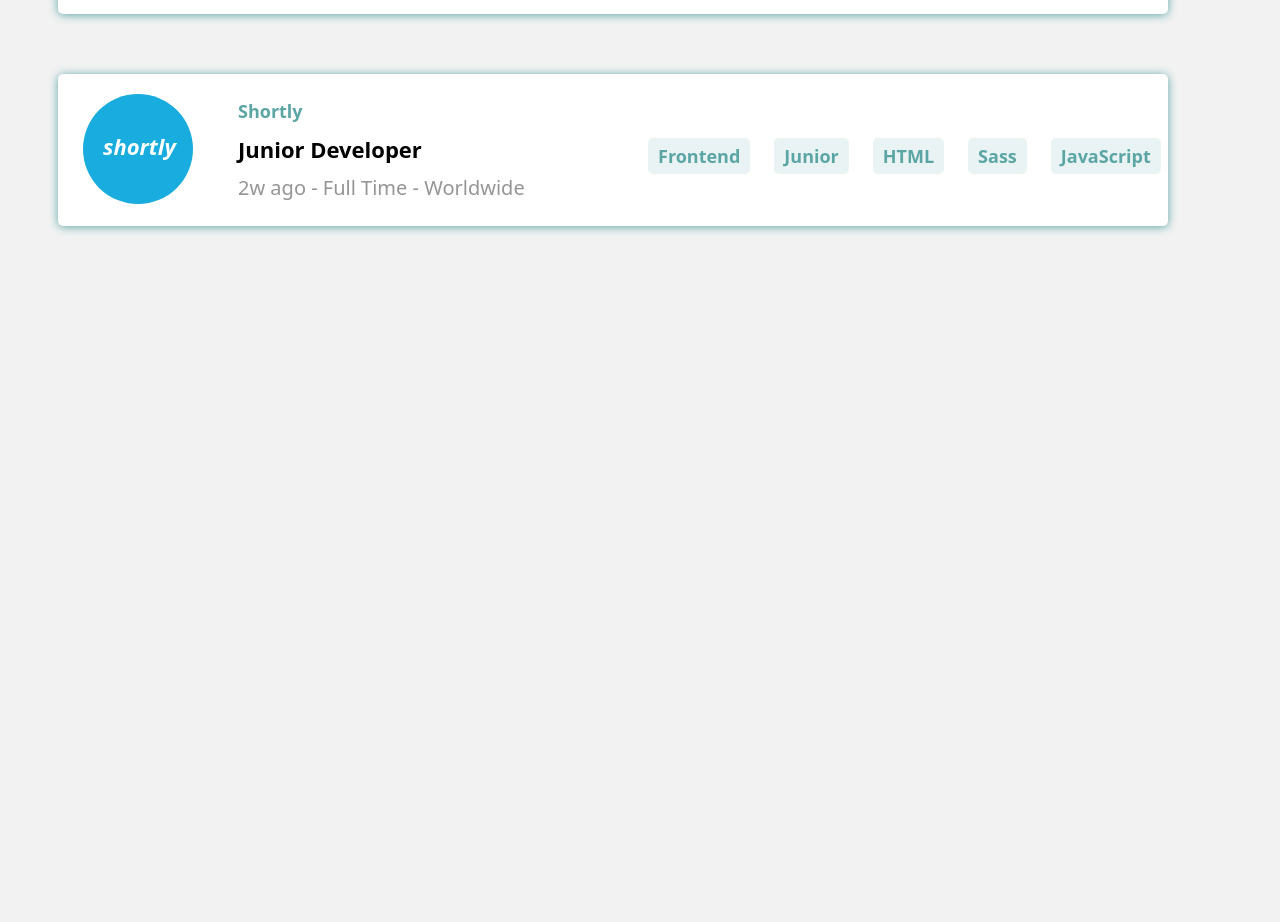
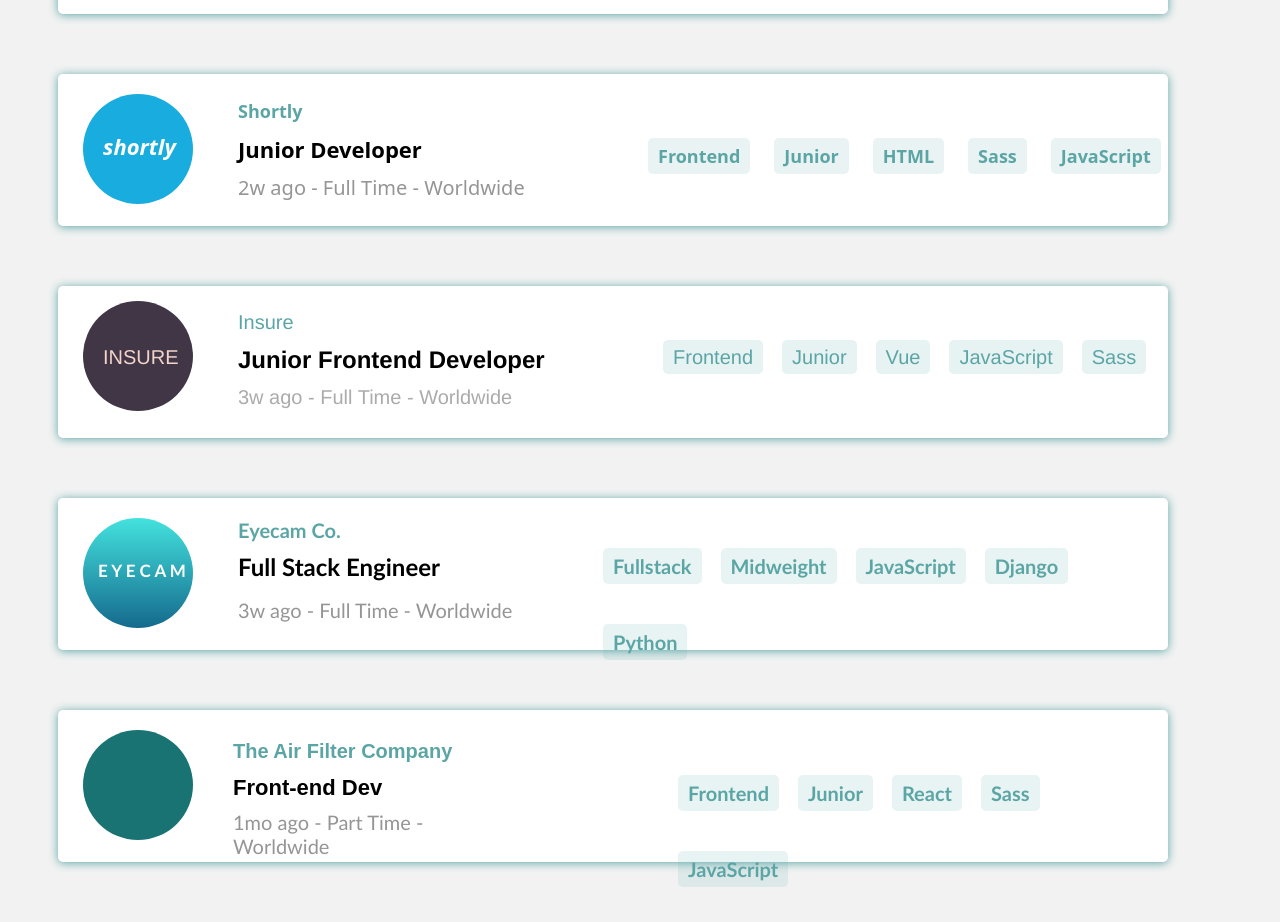
Before and after one commit to Aslan0N/Aslan0N, a plain HTML site: page job-listings-with-filtering/index.html in a window 1280 px wide. Shown: the part 1173-2095 px from the top of the page. Before the commit the page ends 1459 px from the top, so only its background shows below. Drawn offline with Linux system fonts and the light colour scheme.

Commit message:
document

```diff
--- a/job-listings-with-filtering/index.css
+++ b/job-listings-with-filtering/index.css
@@ -565,3 +565,194 @@ body{
   top: 100px;
   left: 180px;
 }
+.insure{
+  width: 1110px;
+  height: 152px;
+  background-color: #fff;
+  margin: 60px 50px;
+  box-shadow: 0 1px 10px 0 #5ca5a5 ;
+  border-radius: 5px;
+  position: relative;
+}
+.insure-body{
+  width: 110px;
+  height: 110px;
+  border-radius: 50%;
+  position: absolute;
+  top: 15px;
+  left: 25px;
+  background-color:#403646 ;
+}
+.insure-body p{
+  font-size: 20px;
+  color: #f3d3ca;
+  padding: 25px 20px;
+  font-weight: 300;
+  font-family:'Franklin Gothic Medium', 'Arial Narrow', Arial, sans-serif;
+}
+#insure-span{
+  position: absolute;
+  top: 25px;
+  left: 180px;
+  font: 20px 'Franklin Gothic Medium', 'Arial Narrow', Arial, sans-serif;
+  color: #5CA5A5;
+  font-weight: 300;
+}
+#insure-frontend{
+  position: absolute;
+  top: 60px;
+  left: 180px;
+  font: 24px 'Franklin Gothic Medium', 'Arial Narrow', Arial, sans-serif;
+  font-weight: 700;
+}
+.insure-junior{
+  position: absolute;
+  top: 60px;
+  left: 590px;
+
+}
+.insure-junior span{
+  background-color: #5ca5a526;
+  padding:6px 10px;
+  border-radius: 5px;
+  font: 20px 'Franklin Gothic Medium', 'Arial Narrow', Arial, sans-serif;
+  margin-left: 15px;
+  color: #5ca5a5;
+  font-weight: 400;
+}
+#world{
+  position: absolute;
+  top: 100px;
+  left: 180px;
+  color: #ababab;
+  font: 20px  'Franklin Gothic Medium', 'Arial Narrow', Arial, sans-serif;
+}
+.eyecam{
+  width: 1110px;
+  height: 152px;
+  background-color: #fff;
+  border-radius: 5px;
+  margin: 60px 50px;
+  box-shadow: 0 1px 10px 0 #5ca5a5 ;
+  position: relative;
+
+}
+.eyecam-body{
+  position: absolute;
+  top: 20px;
+  left: 25px;
+  width: 110px;
+  height: 110px;
+  border-radius: 50%;
+  background-image: linear-gradient(#43e2de, #156a8d);
+}
+.eyecam-body p{
+  font-size:17px ;
+  position: absolute;
+  top: 25px;
+  left: 15px;
+  font-family: 'Gill Sans', 'Gill Sans MT', Calibri, 'Trebuchet MS', sans-serif;
+  font-weight: 600;
+  color: #fff;
+}
+.eyecam-p{
+  position: absolute;
+  top: 0;
+  left: 180px;
+  color: #5ca5a5;
+  font: 20px 'Gill Sans', 'Gill Sans MT', Calibri, 'Trebuchet MS', sans-serif;
+  font-weight: bold;
+}
+.full2{
+  position:absolute ;
+  top: 30px;
+  left: 180px;
+  font: 24px 'Gill Sans', 'Gill Sans MT', Calibri, 'Trebuchet MS', sans-serif;
+  font-weight: bold;
+}
+.paragraph{
+  position: absolute;
+  top: 30px;
+  left: 530px;
+}
+.paragraph p{
+  display: inline-block;
+  margin-left: 15px;
+  background-color: #5ca5a523;
+  font: 20px 'Gill Sans', 'Gill Sans MT', Calibri, 'Trebuchet MS', sans-serif;
+  padding: 6px 10px;
+  border-radius: 5px;
+  color: #5ca5a5;
+  font-weight: bold;
+}
+.world-wide{
+  position: absolute;
+  top: 100px;
+  left: 180px;
+  color: #959595;
+  font:20px 'Gill Sans', 'Gill Sans MT', Calibri, 'Trebuchet MS', sans-serif ;
+}
+.frontend-dev{
+  width: 1110px;
+  height: 152px;
+  background-color: #fff;
+  border-radius: 5px;
+  margin: 60px 50px;
+  box-shadow: 0 1px 10px 0 #5ca5a5 ;
+  position: relative;
+
+}
+.matrix{
+  width: 110px;
+  height: 110px;
+  border-radius: 50%;
+  position: absolute;
+  top: 20px;
+  left: 25px;
+  background-color: #1a7373;
+}
+.the-air-filter-company {
+  width: 300px;
+   position: absolute;
+   top: 10px;
+   left: 150px;
+   font-size: 20px;
+   font-family: Arial, Helvetica, sans-serif;
+   color: #5CA5A5;
+   font-weight: bold;
+}
+.company{
+  position: absolute;
+  width: 200px;
+  top: 45px;
+  left: 150px;
+  font-size: 22px;
+  font-weight: bold;
+   font-family: Arial, Helvetica, sans-serif;
+}
+.container-div{
+ position: absolute;
+ top: 25px;
+ left: 580px;
+ width: 500px;
+}
+.container-div p{
+  display: inline-block;
+  margin-left: 15px;
+  background-color: #5ca5a523;
+  font: 20px 'Gill Sans', 'Gill Sans MT', Calibri, 'Trebuchet MS', sans-serif;
+  padding: 6px 10px;
+  border-radius: 5px;
+  color: #5ca5a5;
+  font-weight: bold;
+}
+.last-date{
+  width: 280px;
+  position: absolute;
+  top: 80px;
+  left: 150px;
+  color: #959595;
+  font-size: 20px;
+  font-family: 'Gill Sans', 'Gill Sans MT', Calibri, 'Trebuchet MS', sans-serif;
+  font-weight: 500;
+}
--- a/job-listings-with-filtering/index.html
+++ b/job-listings-with-filtering/index.html
@@ -1,16 +1,15 @@
 <!DOCTYPE html>
 <html lang="en">
   <head>
-    <meta charset="UTF-8">
-    <meta http-equiv="X-UA-Compatible" content="IE=edge">
-    <meta name="viewport" content="width=device-width, initial-scale=1.0">
+    <meta charset="UTF-8" />
+    <meta http-equiv="X-UA-Compatible" content="IE=edge" />
+    <meta name="viewport" content="width=device-width, initial-scale=1.0" />
     <title>Document</title>
-    <link rel="stylesheet" href="index.css">
+    <link rel="stylesheet" href="index.css" />
   </head>
   <body>
-
     <div class="figma">
-   <div class="photo"> <p>PHOTOSNAP</p></div>
+      <div class="photo"><p>PHOTOSNAP</p></div>
       <div id="shop">
         <span id="photo">Photosnap</span>
         <span id="new">NEW!</span>
@@ -26,9 +25,9 @@
           <span id="">JavaScript</span>
         </div>
       </div>
-  <div id="full-time">1d ago - Full Time - USA only </div>
+      <div id="full-time">1d ago - Full Time - USA only</div>
     </div>
-<br><br>
+    <br /><br />
     <div class="stack">
       <div class="spot"><p>manage</p></div>
       <div class="full">
@@ -36,7 +35,8 @@
         <span>NEW!</span>
         <span>FEATURED</span>
       </div>
- <div id="norm"> <p>Fullstack Developer</p>
+      <div id="norm">
+        <p>Fullstack Developer</p>
         <div id="contact">
           <span>Fullstack</span>
           <span>Midweight</span>
@@ -44,7 +44,7 @@
           <span>React</span>
         </div>
       </div>
-  <div class="select">1d ago  -  Part Time  -  Remote</div>
+      <div class="select">1d ago - Part Time - Remote</div>
     </div>
     <div class="junior">
       <div class="account"><p>ACCOUNT</p></div>
@@ -52,7 +52,8 @@
         <span>Account</span>
         <span>NEW!</span>
       </div>
-  <div class="front-modle">Junior Frontend Developer
+      <div class="front-modle">
+        Junior Frontend Developer
         <div>
           <span>Frontend</span>
           <span>Junor</span>
@@ -61,11 +62,11 @@
           <span>JavaScript</span>
         </div>
       </div>
-  <div id="date">2d ago  -  Part time  -  USA only</div>
+      <div id="date">2d ago - Part time - USA only</div>
     </div>
 
     <div class="my-home">
-  <div id="home"><p>M  Y  H  O  M  E</p></div>
+      <div id="home"><p>M Y H O M E</p></div>
       <span id="no1">MyHome</span>
       <span id="no2">Junior Frontend Developer</span>
       <div id="span-id">
@@ -74,10 +75,10 @@
         <span>CSS</span>
         <span>JavaScript</span>
       </div>
-<span id="lite">5d ago  -  Contract  -  USA only</span>
+      <span id="lite">5d ago - Contract - USA only</span>
     </div>
     <div class="loop-studios">
-  <div id="loop"> <p>loop studios</p> </div>
+      <div id="loop"><p>loop studios</p></div>
       <div class="study">Loop Studios</div>
       <span id="software"> Software Engineer</span>
       <div class="engineer">
@@ -86,26 +87,26 @@
         <span>JavaScript</span>
         <span>Sass</span>
         <span>Ruby</span>
-  <div id="last-time">
-      1w ago  -  Full Time  -  Worldwide
-  </div>
+        <div id="last-time">1w ago - Full Time - Worldwide</div>
       </div>
     </div>
 
     <div class="facelt-head">
-   <div class="facelt-middle"> <div class="white"></div></div>
+      <div class="facelt-middle"><div class="white"></div></div>
       <span id="facelt">Facelt</span>
-   <div class="backend">Junior Backend Developer </div>
+      <div class="backend">Junior Backend Developer</div>
       <div class="span">
         <span>Backend</span>
         <span>Junior</span>
         <span>Rub</span>
         <span>RoR</span>
       </div>
-  <span id="ago">2w ago  -  Full Time  -  UK only</span>
+      <span id="ago">2w ago - Full Time - UK only</span>
     </div>
     <div class="shortly-head">
-  <div class="short-body"><p><i>shortly</i> </p></div>
+      <div class="short-body">
+        <p><i>shortly</i></p>
+      </div>
       <span id="shortly">Shortly</span>
       <div class="short-junior">Junior Developer</div>
       <div class="junior2">
@@ -115,7 +116,49 @@
         <span>Sass</span>
         <span>JavaScript</span>
       </div>
-  <span id="body">2w ago  -  Full Time  -  Worldwide</span>
+      <span id="body">2w ago - Full Time - Worldwide</span>
+    </div>
+    <div class="insure">
+      <div class="insure-body">
+        <p>INSURE</p>
+      </div>
+      <span id="insure-span">Insure</span>
+      <span id="insure-frontend">Junior Frontend Developer</span>
+      <div class="insure-junior">
+        <span>Frontend</span>
+        <span>Junior</span>
+        <span>Vue</span>
+        <span>JavaScript</span>
+        <span>Sass</span>
+      </div>
+      <span id="world">3w ago - Full Time - Worldwide</span>
+    </div>
+    <div class="eyecam">
+      <div class="eyecam-body"><p>E Y E C A M</p></div>
+      <p class="eyecam-p">Eyecam Co.</p>
+      <p class="full2">Full Stack Engineer</p>
+      <div class="paragraph">
+        <p>Fullstack</p>
+        <p>Midweight</p>
+        <p>JavaScript</p>
+        <p>Django</p>
+        <p>Python</p>
+      </div>
+      <div class="world-wide">3w ago - Full Time - Worldwide</div>
+    </div>
+    <div class="frontend-dev">
+      <div class="matrix">
+        <div class="the-air-filter-company">The Air Filter Company</div>
+        <div class="company">Front-end Dev</div>
+        <div class="container-div">
+          <p>Frontend</p>
+          <p>Junior</p>
+          <p>React</p>
+          <p>Sass</p>
+          <p>JavaScript</p>
+        </div>
+        <div class="last-date">1mo ago - Part Time - Worldwide</div>
+      </div>
     </div>
   </body>
 </html>
```
Lines whose indentation alone changed are shown as unchanged.
